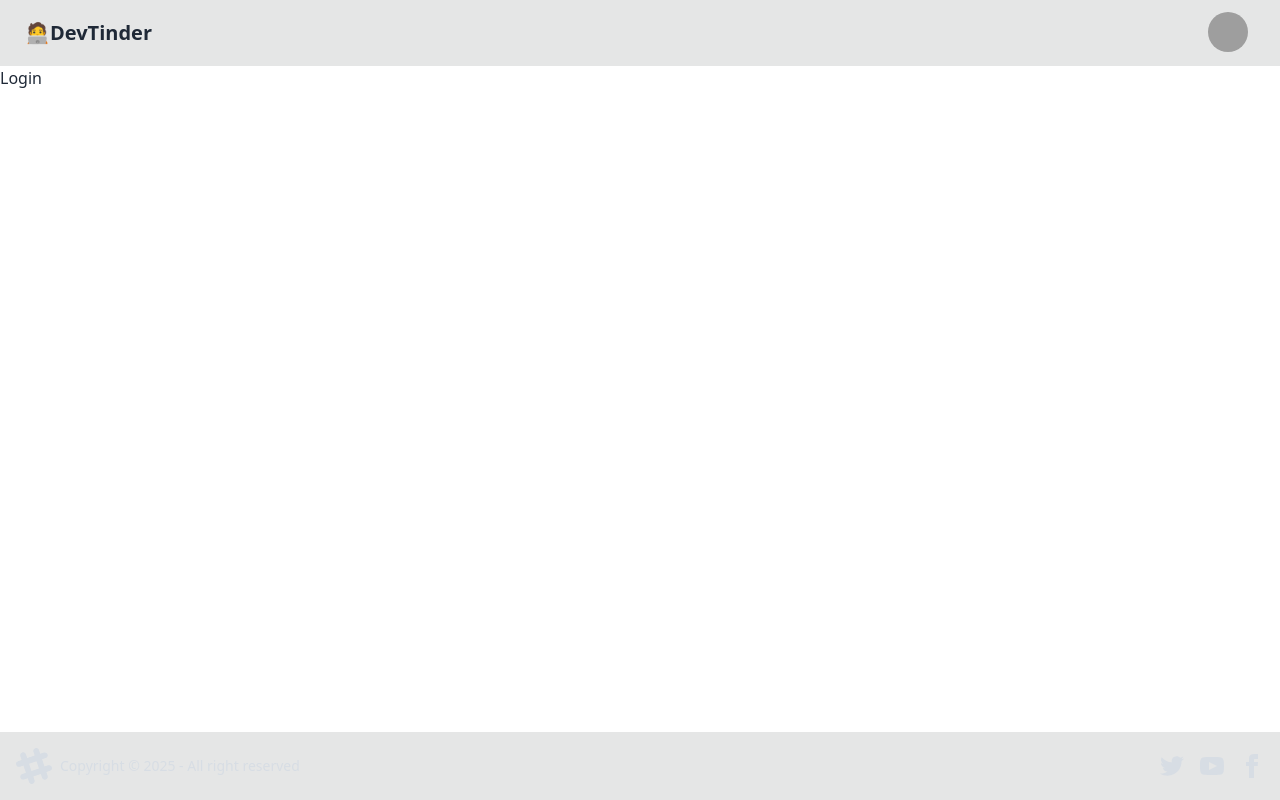
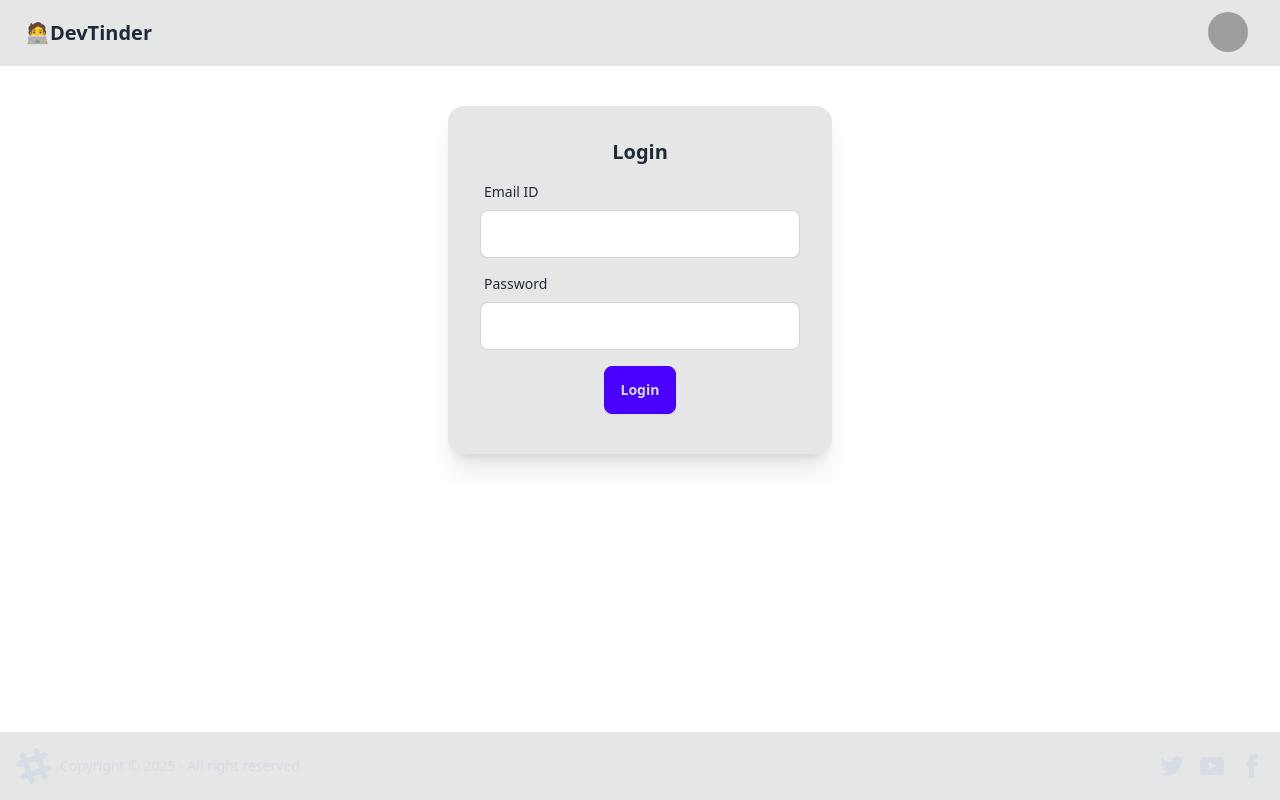
Before and after one commit to mayurkhandagale/devTinderWeb, a React (Vite) app: page /login in a window 1280 px wide. Built offline with nearby package versions, Linux system fonts and the light colour scheme; grey boxes are pictures that could not be loaded.

Commit message:
Login page

```diff
--- a/package.json
+++ b/package.json
@@ -10,6 +10,7 @@
     "preview": "vite preview"
   },
   "dependencies": {
+    "axios": "^1.7.9",
     "react": "^19.0.0",
     "react-dom": "^19.0.0",
     "react-router-dom": "^7.2.0"
--- a/src/Login.jsx
+++ b/src/Login.jsx
@@ -1,7 +1,62 @@
+import axios from 'axios';
+import { useState } from 'react';
+
 const Login = () => {
+  const [emailId, setEmailId] = useState();
+  const [password, setPassword] = useState();
+
+  const handleLogin = async () => {
+    try {
+      const res = await axios.post(
+        'http://localhost:5000/login',
+        {
+          emailId,
+          password
+        },
+        {
+          withCredentials: true
+        }
+      );
+    } catch (err) {
+      console.log(err);
+    }
+  };
   return (
-    <div>Login</div>
-  )
-}
+    <div className="flex justify-center my-10">
+      <div className="card bg-base-300 w-96 shadow-xl">
+        <div className="card-body">
+          <h2 className="card-title justify-center">Login</h2>
+          <label className="form-control w-full max-w-xs">
+            <div className="label">
+              <span className="label-text">Email ID</span>
+            </div>
+            <input
+              type="text"
+              value={emailId}
+              onChange={(e) => setEmailId(e.target.value)}
+              className="input input-bordered w-full max-w-xs"
+            />
+          </label>
+          <label className="form-control w-full max-w-xs">
+            <div className="label">
+              <span className="label-text">Password</span>
+            </div>
+            <input
+              type="text"
+              value={password}
+              onChange={(e) => setPassword(e.target.value)}
+              className="input input-bordered w-full max-w-xs"
+            />
+          </label>
+          <div className="card-actions justify-center">
+            <button className="btn btn-primary  m-2" onClick={handleLogin}>
+              Login
+            </button>
+          </div>
+        </div>
+      </div>
+    </div>
+  );
+};
 
 export default Login;
```
Also changed, not shown: 1 other file (tests, documents, lock files or other folders).
